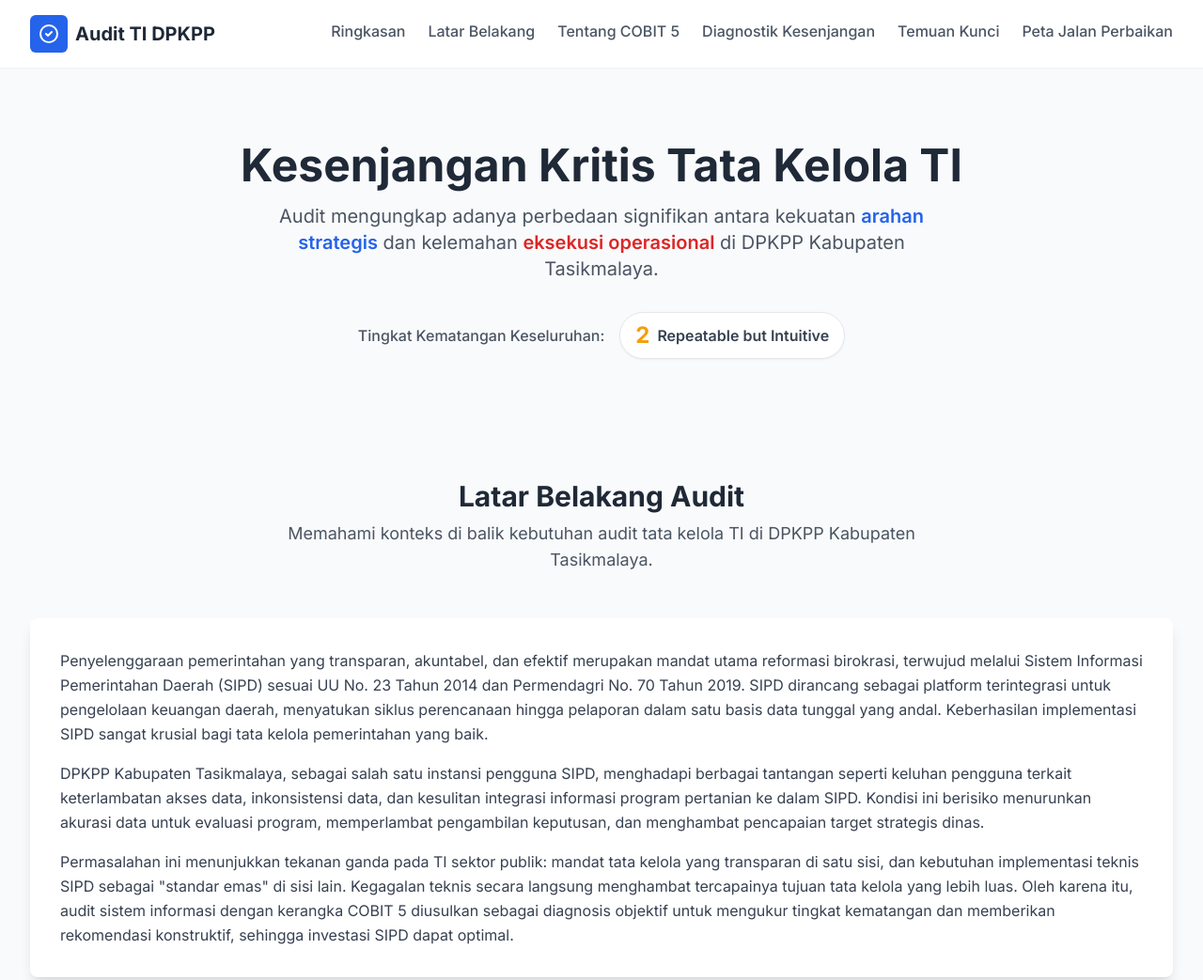
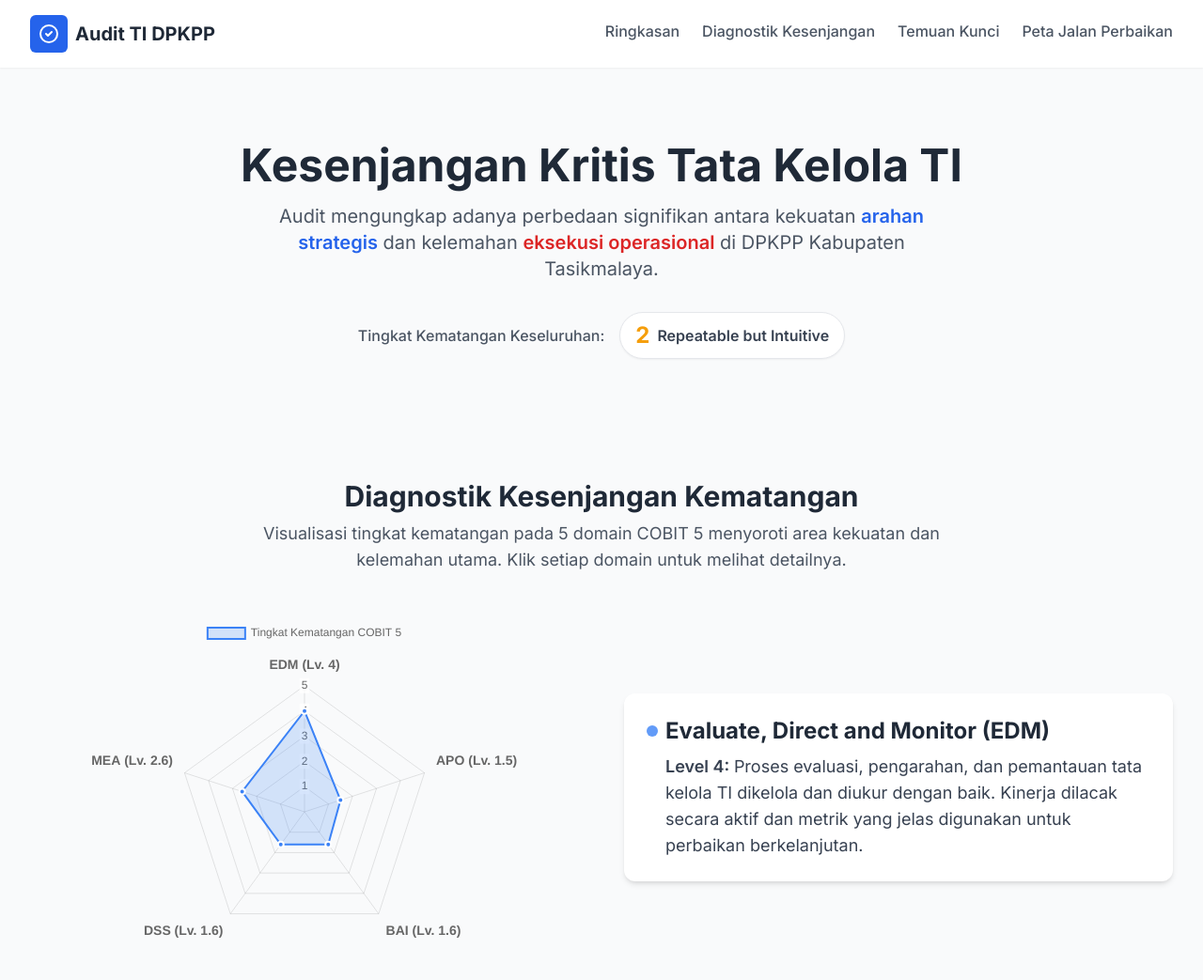
Before and after one commit to Ikbal-hand/persentasi-si, a plain HTML site: page index.html in a window 1280 px wide. Shown: the top 1043 px of the page at 94% size. Drawn offline with nearby package versions, Linux system fonts and the light colour scheme.

Commit message:
Update index.html

```diff
--- a/index.html
+++ b/index.html
@@ -72,8 +72,6 @@
                 </div>
                 <nav class="hidden md:flex space-x-6">
                     <a href="#ringkasan" class="nav-link text-gray-600 font-medium pb-1">Ringkasan</a>
-                    <a href="#latar-belakang" class="nav-link text-gray-600 font-medium pb-1">Latar Belakang</a>
-                    <a href="#tentang-cobit" class="nav-link text-gray-600 font-medium pb-1">Tentang COBIT 5</a>
                     <a href="#diagnostik" class="nav-link text-gray-600 font-medium pb-1">Diagnostik Kesenjangan</a>
                     <a href="#temuan" class="nav-link text-gray-600 font-medium pb-1">Temuan Kunci</a>
                     <a href="#rekomendasi" class="nav-link text-gray-600 font-medium pb-1">Peta Jalan Perbaikan</a>
@@ -102,7 +100,7 @@
         </section>
 
         <!-- Background Section -->
-        <section id="latar-belakang" class="pt-16 mb-16">
+<!--         <section id="latar-belakang" class="pt-16 mb-16">
             <div class="text-center mb-12">
                 <h3 class="text-3xl font-bold text-gray-800">Latar Belakang Audit</h3>
                 <p class="mt-2 text-lg text-gray-600 max-w-3xl mx-auto">Memahami konteks di balik kebutuhan audit tata kelola TI di DPKPP Kabupaten Tasikmalaya.</p>
@@ -118,10 +116,10 @@
                     Permasalahan ini menunjukkan tekanan ganda pada TI sektor publik: mandat tata kelola yang transparan di satu sisi, dan kebutuhan implementasi teknis SIPD sebagai "standar emas" di sisi lain. Kegagalan teknis secara langsung menghambat tercapainya tujuan tata kelola yang lebih luas. Oleh karena itu, audit sistem informasi dengan kerangka COBIT 5 diusulkan sebagai diagnosis objektif untuk mengukur tingkat kematangan dan memberikan rekomendasi konstruktif, sehingga investasi SIPD dapat optimal.
                 </p>
             </div>
-        </section>
+        </section> -->
 
         <!-- About COBIT 5 Section -->
-        <section id="tentang-cobit" class="pt-16 mb-16">
+<!--         <section id="tentang-cobit" class="pt-16 mb-16">
             <div class="text-center mb-12">
                 <h3 class="text-3xl font-bold text-gray-800">Mengenal Kerangka Kerja COBIT 5</h3>
                 <p class="mt-2 text-lg text-gray-600 max-w-3xl mx-auto">Standar internasional untuk tata kelola dan manajemen TI.</p>
@@ -144,7 +142,7 @@
                     COBIT 5 juga memiliki model kematangan (skala 0-5) untuk menilai kondisi terkini proses TI, memberikan ukuran kuantitatif kapabilitas tata kelola TI. Penggunaan kerangka kerja ini memungkinkan penilaian terstruktur, membantu mengidentifikasi kelemahan sistemik, dan memberikan rekomendasi berbasis bukti untuk perbaikan.
                 </p>
             </div>
-        </section>
+        </section> -->
 
         <!-- Gap Diagnostic Section -->
         <section id="diagnostik" class="pt-16">
```
